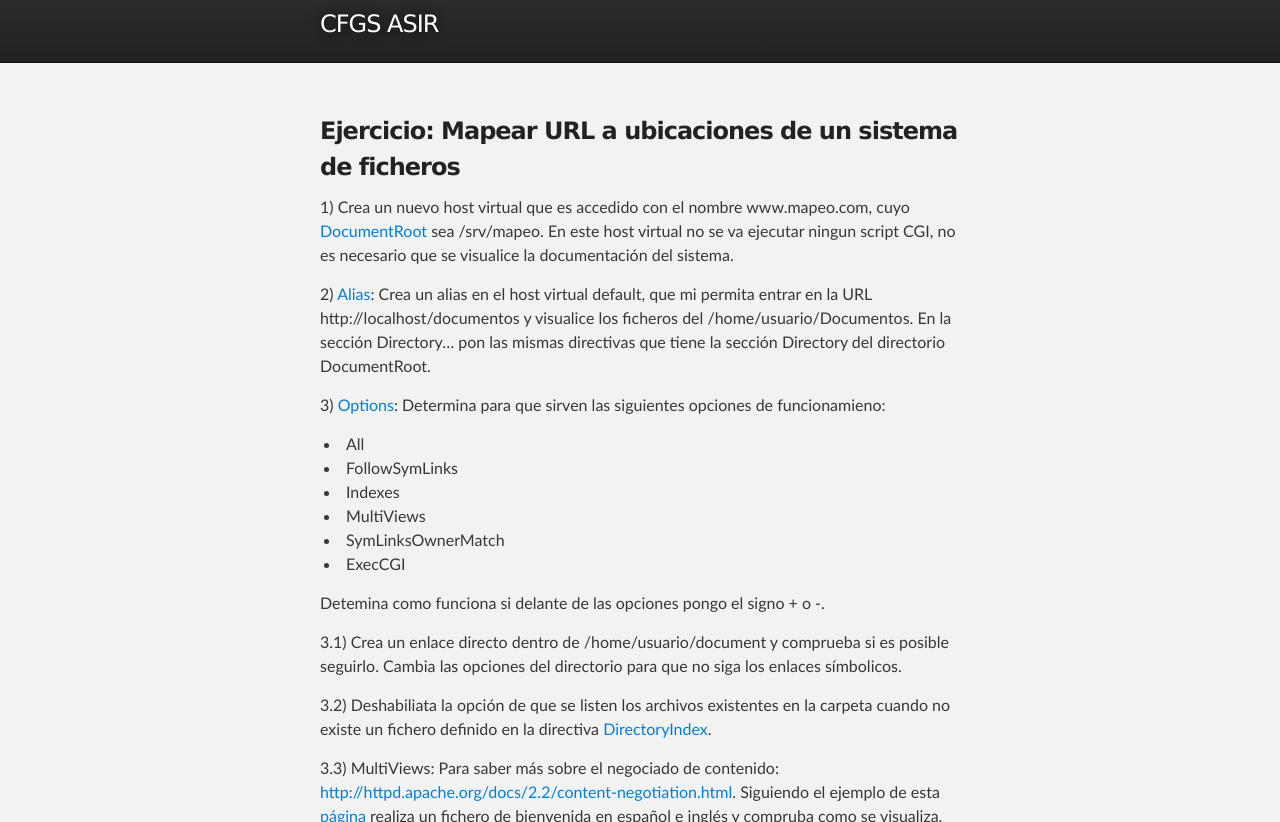
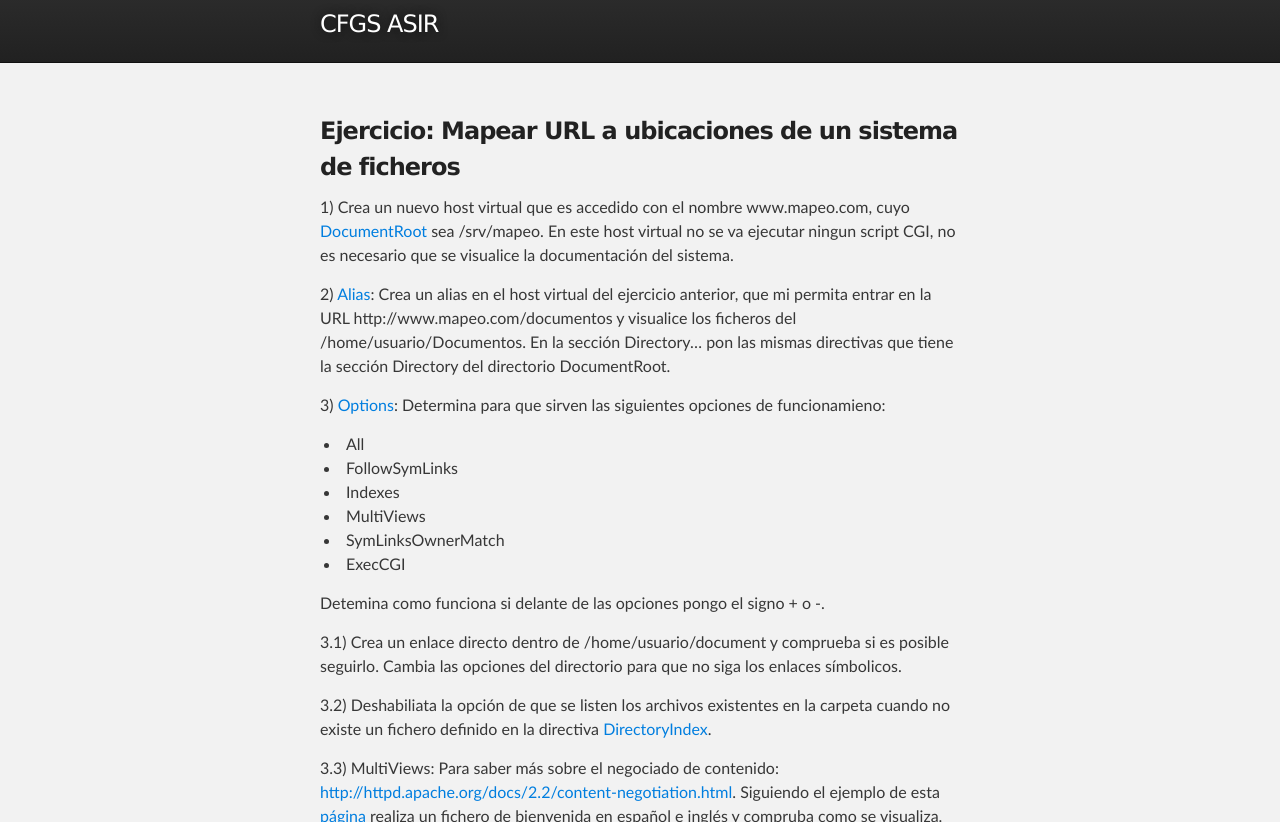
Before and after one commit to josedom24/josedom24.github.io, a Jekyll site: the page built from mod/serviciosgs/e_web_8.md, in a window 1280 px wide and 900 px high, cut to the strip 78-900 px from the top of the window. Built offline with Jekyll 4.4.1, drawn with Linux system fonts in a browser that asks for light colours.

Commit message:
Update e_web_8.md

```diff
--- a/mod/serviciosgs/e_web_8.md
+++ b/mod/serviciosgs/e_web_8.md
@@ -10,8 +10,8 @@ tagline: CFGS ASIR
 www.mapeo.com, cuyo [DocumentRoot](http://httpd.apache.org/docs/2.2/mod/core.html#documentroot) sea /srv/mapeo. En este host virtual no se va ejecutar ningun script CGI, no es necesario que se visualice la documentación del sistema.
 
 2) [Alias](http://httpd.apache.org/docs/2.2/mod/mod_alias.html#alias):
-Crea un alias en el host virtual default, que mi permita entrar en la
-URL http://localhost/documentos y visualice los ficheros del
+Crea un alias en el host virtual del ejercicio anterior, que mi permita entrar en la
+URL http://www.mapeo.com/documentos y visualice los ficheros del
 /home/usuario/Documentos. En la sección Directory... pon las mismas directivas que tiene la sección Directory del directorio DocumentRoot.
 
 3) [Options](http://httpd.apache.org/docs/2.2/mod/core.html#options): Determina para que sirven las siguientes opciones de funcionamieno:
```
